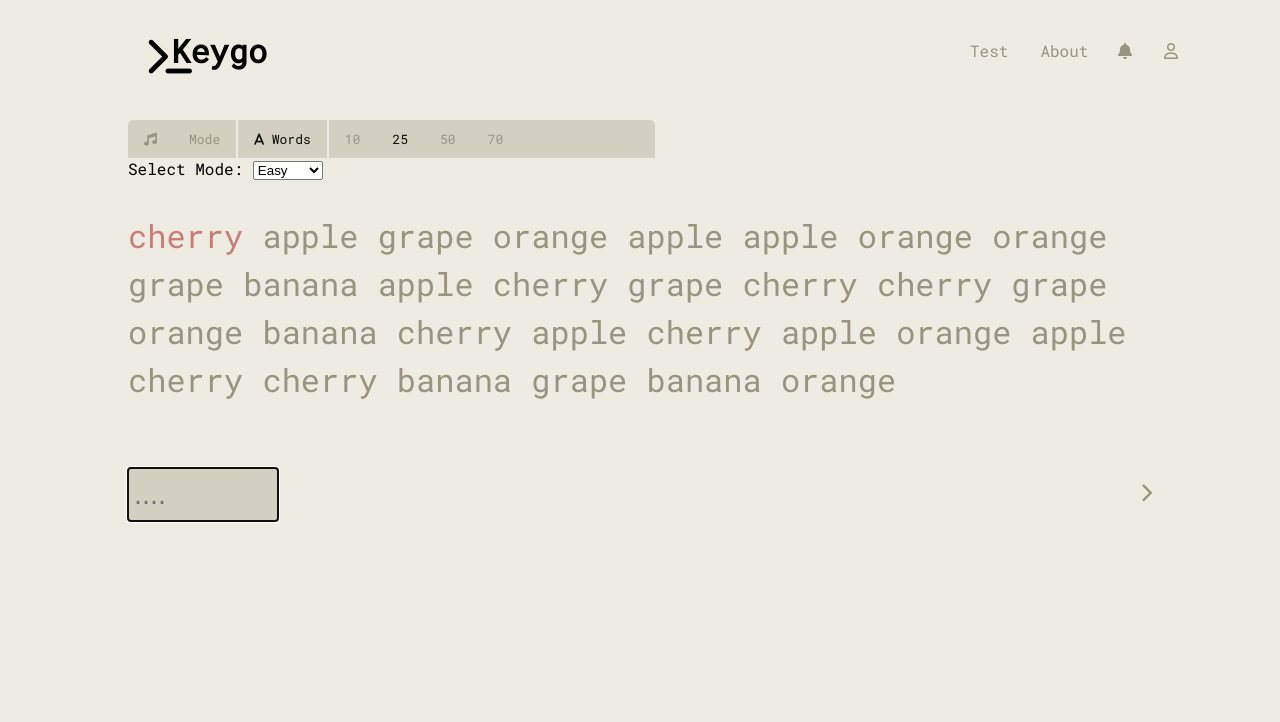
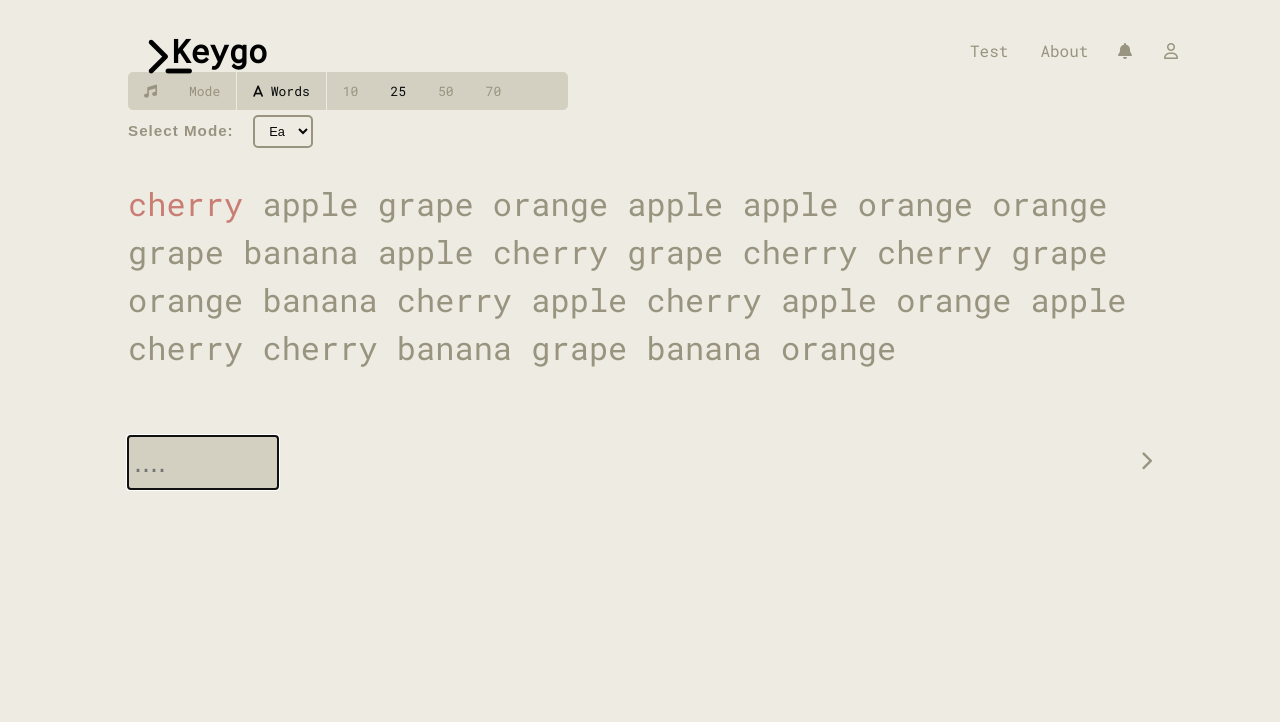
Before and after one commit to yoandiny/web1_exam, a website: page index.html in a window 1280 px wide. Shown: the top 722 px of the page. Drawn offline with Linux system fonts and the light colour scheme.

Commit message:
Decoration de la barre de difficulé et modification de la largeur de barre de fonctionnalité

```diff
--- a/assets/css/index.css
+++ b/assets/css/index.css
@@ -33,12 +33,11 @@ main {
 
 /*---------------------------------------BAR-FEATURE-------------------- */
 .bar-feature {
-  margin-top: 3rem;
   overflow: hidden;
   background-color: var(--sub_alt_color);
-  width: 527px;
-  border-top-left-radius: 5px;
-  border-top-right-radius:5px ;
+  width: 440px;
+  border-radius: 5px;
+  margin-right: 2rem;
 }
 
 .bar-feature a {
@@ -73,14 +72,15 @@ background-color: #99947f40;
 }
 
 .subnav-content {
+  margin-top: 0.1rem;
 display: none;
 position: absolute;
 left: 10vw;
 background-color: var(--sub_alt_color);
 color: var(--main-color);
 z-index: 1;
-border-bottom-left-radius: 5px;
-border-bottom-right-radius:5px ;
+border-radius: 5px;
+
 }
 
 .subnav-content a {
@@ -98,8 +98,61 @@ display: block;
 }
 
 .time-feature a:nth-child(1), #word{
-  border-left: 2px solid var(--bg_color);
+  border-left: 1px solid var(--bg_color);
 }
+/*---------------------------------------BAR-DIFFICULTY-------------------- */
+.bar-feature-difficulty{
+  margin-top: 3rem;
+  display: flex;
+  align-items: center;
+}
+
+label[for="mode"] {
+  font-size: 0.95em;
+  font-weight: 600;
+  color: var(--secondary-color);
+  margin-right: 10px;
+  font-family: Arial, sans-serif;
+  letter-spacing: 1px;
+}
+
+#mode {
+  font-family: 'Roboto Mono', 'Arial';
+  height: 33px;
+  width: 60px;
+  margin-top: 0.4em;
+  padding: 4px 10px;
+  font-size: 0.8rem;
+  background-color: var(--bg_color);
+  color: var(--main-color);
+  border: 2px solid var(--secondary-color);
+  border-radius: 5px;
+  cursor: pointer;
+  font-family: 'Arial', sans-serif;
+  transition: all 0.3s ease;
+}
+
+#mode:hover {
+  background-color: var(--secondary-color) ;
+  color: var(--bg_color);
+  border-color: var(--main-color);
+  transform: scale(1.05);
+}
+
+#mode:focus {
+  outline: none;
+  border-color: var(--main-color);
+  background-color: var(--sub_alt_color);
+}
+
+#mode option {
+  font-family: 'Roboto Mono', 'Arial';
+  background-color: var(--bg_color);
+  color: var(--secondary-color);
+}
+
+
+
 /*---------------------------------------MAIN-------------------- */
 #word-display {
   font-size: 2rem ;
```
